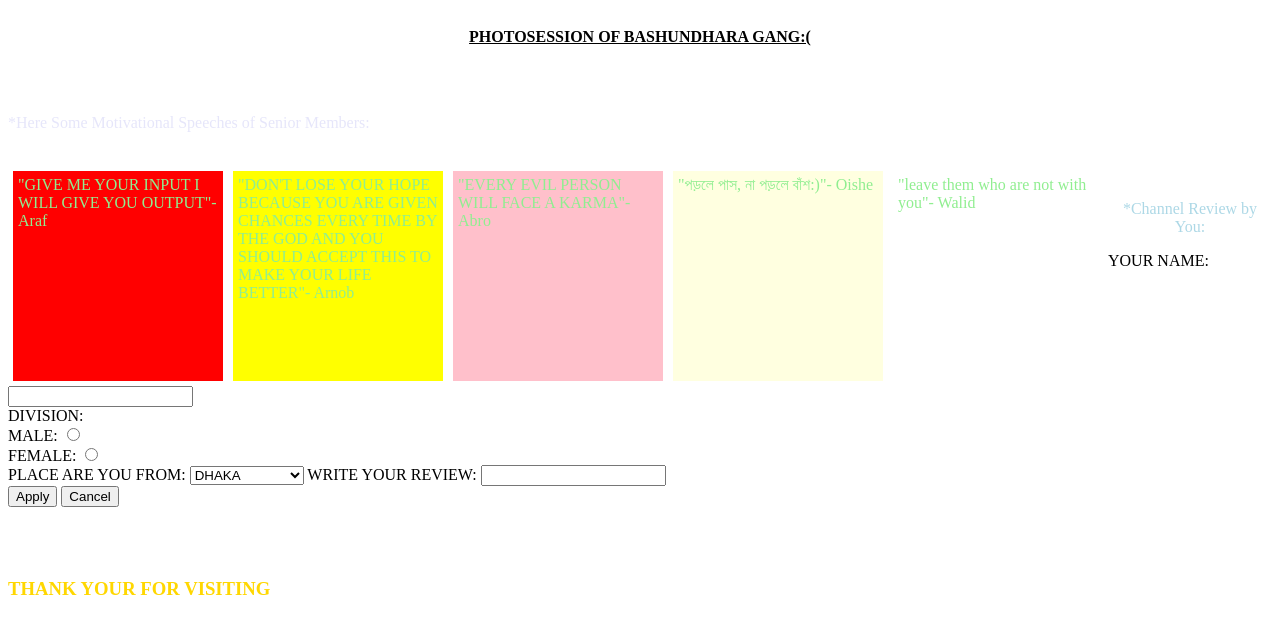
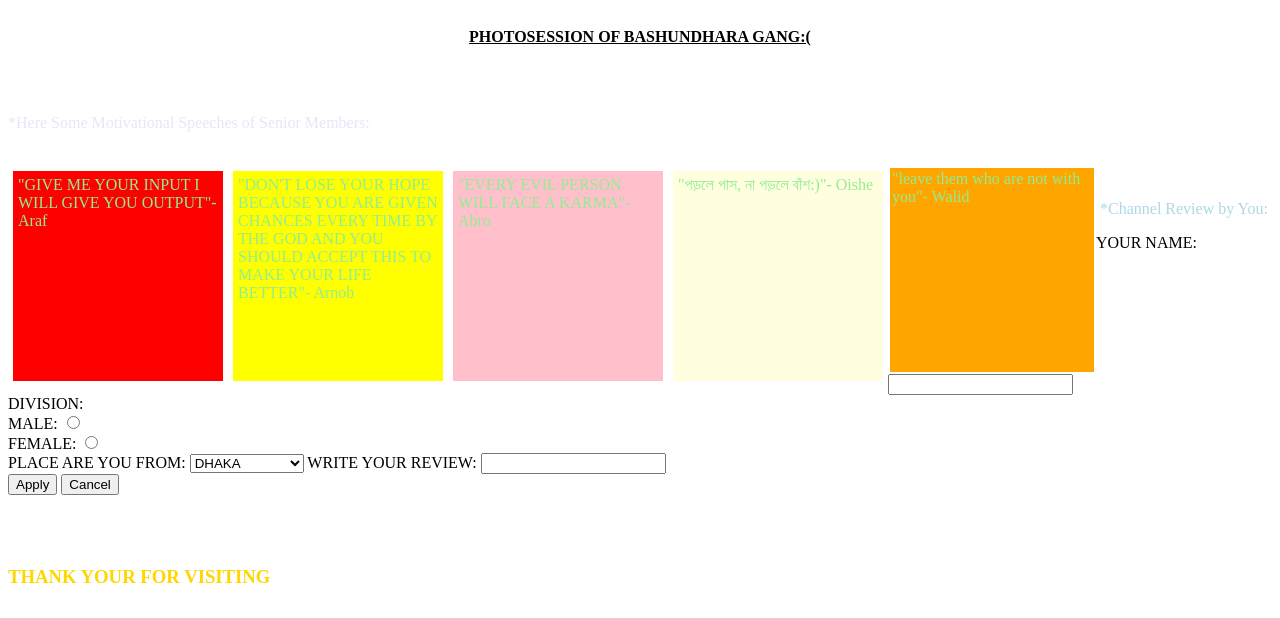
Before and after one commit to Arafamullo-jcsc/MSB-Habiganj.com, a plain HTML site: page index.html in a window 1280 px wide. Shown: the part 2194-2812 px from the top of the page. Drawn offline with Linux system fonts and the light colour scheme.

Commit message:
Restore index.html with original content

```diff
--- a/index.html
+++ b/index.html
@@ -171,7 +171,7 @@ instagram ID: <a href="https://www.instagram.com/nusratjahanoishe338?igsi=MXQ1Mm
 <div style="width:200;height:200;background-color:yellow;color:lightgreen;float:left;margin:5;padding:5">"DON'T LOSE YOUR HOPE BECAUSE YOU ARE GIVEN CHANCES EVERY TIME BY THE GOD AND YOU SHOULD ACCEPT THIS TO MAKE YOUR LIFE BETTER"- Arnob</div>
 <div style="width:200;height:200;background-color:pink;color:lightgreen;float:left;margin:5;padding:5">"EVERY EVIL PERSON WILL FACE A KARMA"- Abro </div>
 <div style="width:200;height:200;background-color:lightyellow;color:lightgreen;float:left;margin:5;padding:5">"পড়লে পাস, না পড়লে বাঁশ:)"- Oishe </div>
-<div style="width:200;height:200;background-color:lightred;color:lightgreen;float:left;margin:5;padding:5">"leave them who are not with you"- Walid </div>
+<div style="width:200;height:200;background-color:orange;color:lightgreen;float:left;margin:2;padding:2">"leave them who are not with you"- Walid </div>
                                                 <br>
                                                 <p align="center"><font color="lightblue">*Channel Review by You:</font></p>
 <form>
```
